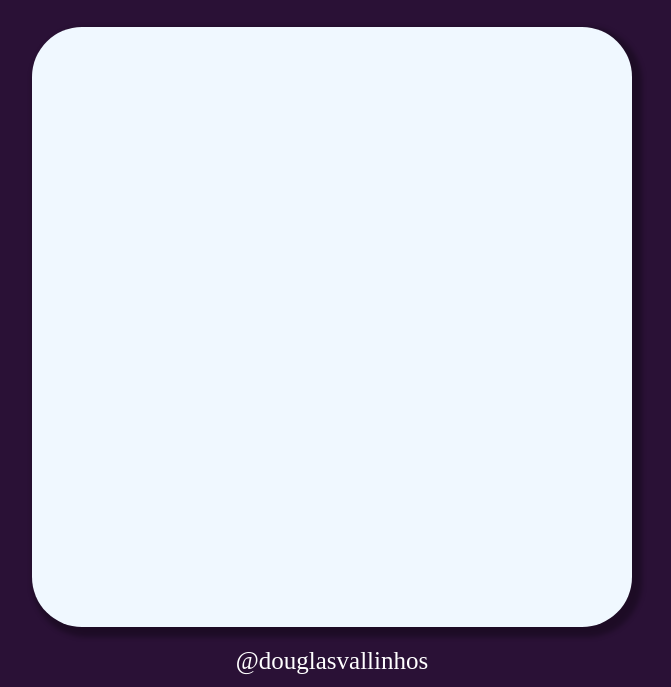
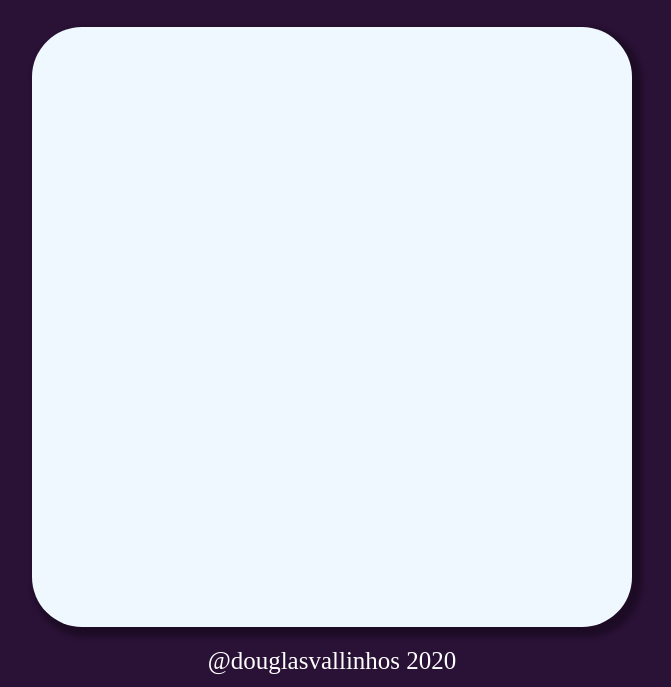
Before and after one commit to douglasvallinhos/teste-alura-linux, a plain HTML site: page index.html in a window 1280 px wide. Shown: the part 113-800 px from the top of the page, without its empty margins (308-979 px from the left). Drawn offline with Linux system fonts and the light colour scheme.

Commit message:
Adionado ano de 2020

```diff
--- a/index.html
+++ b/index.html
@@ -55,7 +55,7 @@
     </section>
     <footer>
         <p>
-            @douglasvallinhos
+            @douglasvallinhos 2020
         </p>
     </footer>
 
```
